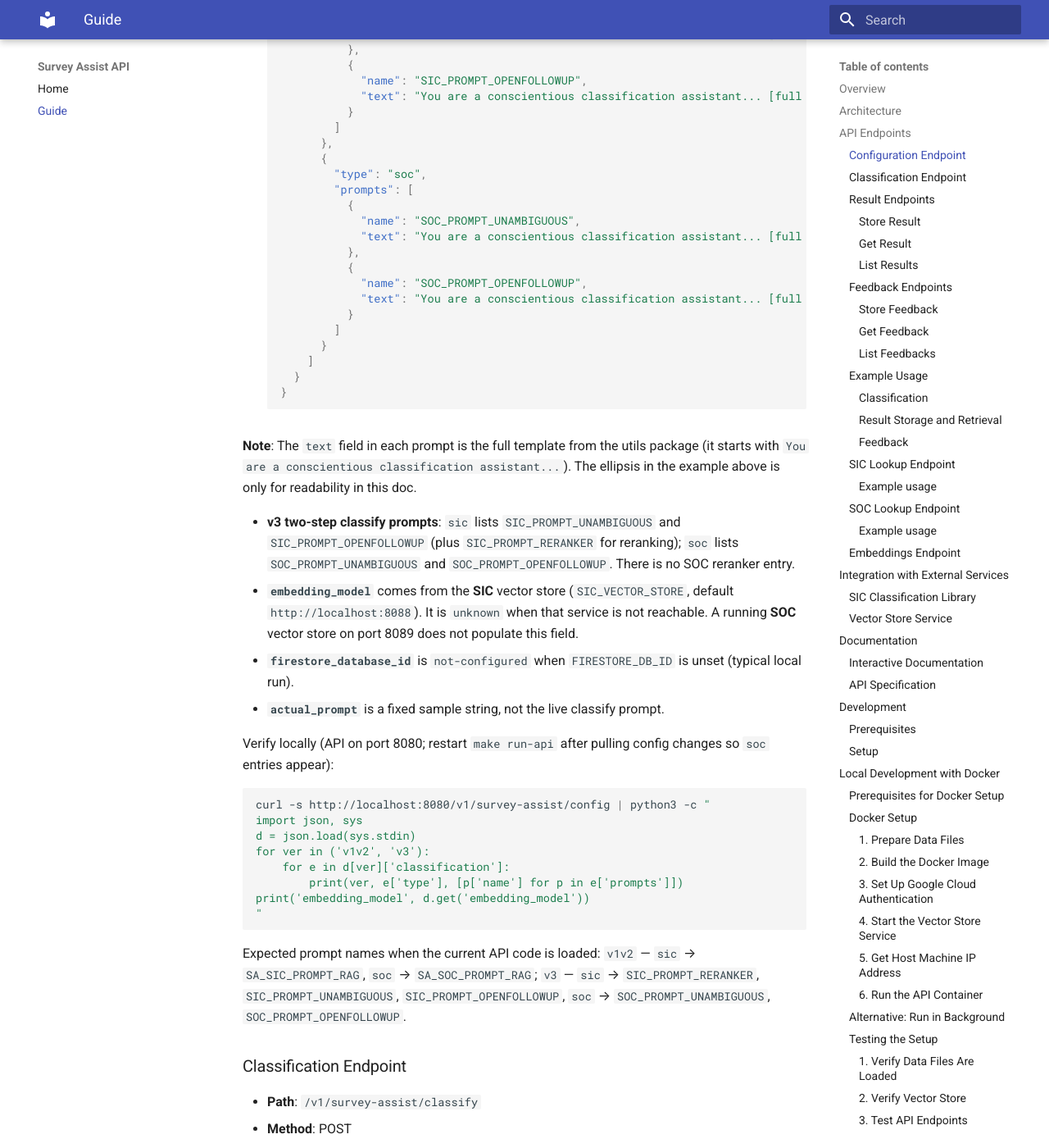
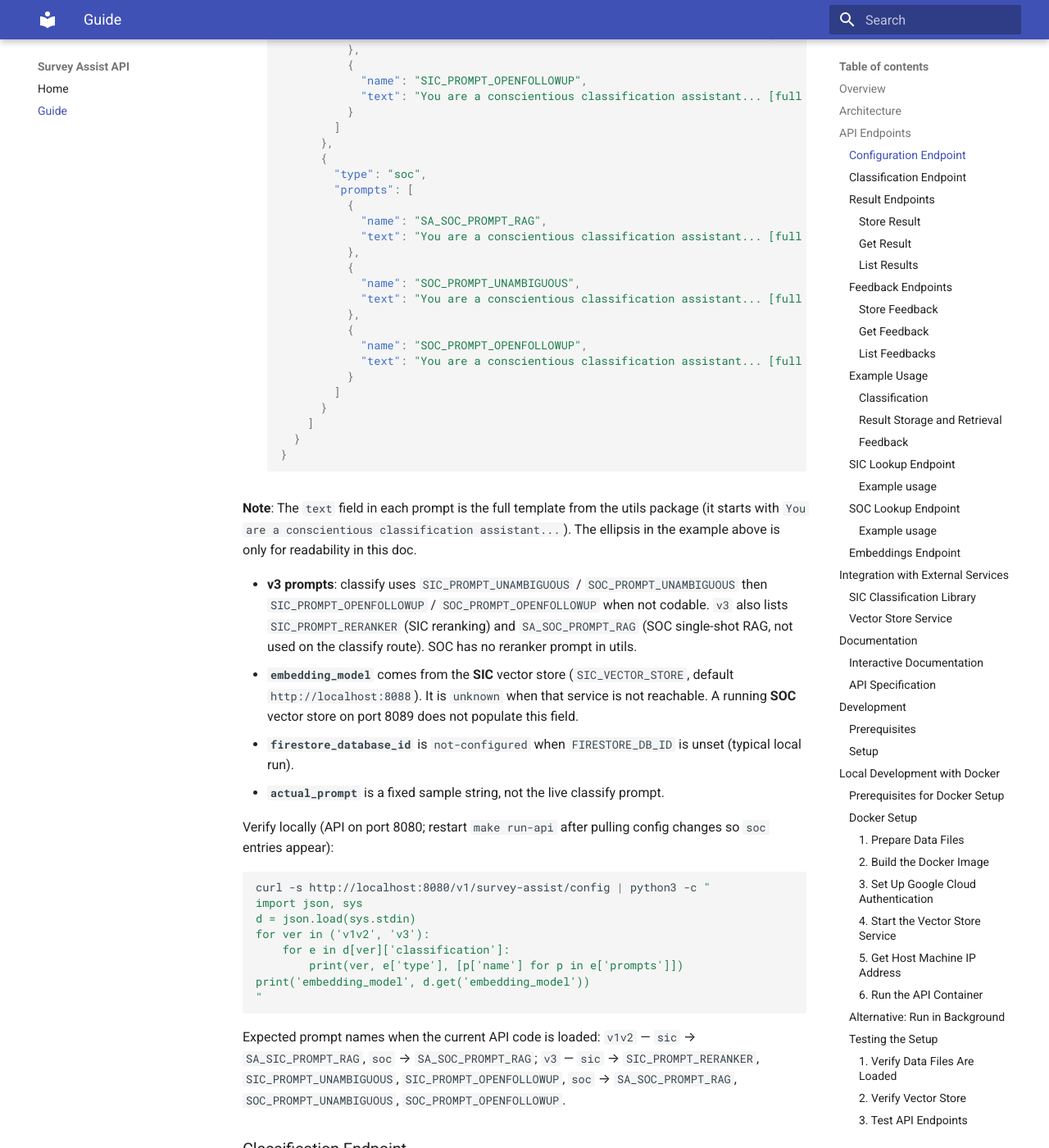
Before and after one commit to ONSdigital/survey-assist-api, an MkDocs documentation site: the page built from docs/guide.md, in a window 1280 px wide and 1400 px high, scrolled down 2106 px. Shown: the whole window at 82% size. Built offline with MkDocs 1.6.1 and Material for MkDocs 9.7.7, drawn with Linux system fonts in a browser that asks for light colours.

Commit message:
update guide config v3 example for SA_SOC_PROMPT_RAG on SOC - document three SOC v3 prompt names and clarify classify vs RAG usage

````diff
--- a/docs/guide.md
+++ b/docs/guide.md
@@ -87,6 +87,10 @@ The API is built using:
           "type": "soc",
           "prompts": [
             {
+              "name": "SA_SOC_PROMPT_RAG",
+              "text": "You are a conscientious classification assistant... [full prompt text]"
+            },
+            {
               "name": "SOC_PROMPT_UNAMBIGUOUS",
               "text": "You are a conscientious classification assistant... [full prompt text]"
             },
@@ -103,7 +107,7 @@ The API is built using:
 
   **Note**: The `text` field in each prompt is the full template from the utils package (it starts with `You are a conscientious classification assistant...`). The ellipsis in the example above is only for readability in this doc.
 
-  - **v3 two-step classify prompts**: `sic` lists `SIC_PROMPT_UNAMBIGUOUS` and `SIC_PROMPT_OPENFOLLOWUP` (plus `SIC_PROMPT_RERANKER` for reranking); `soc` lists `SOC_PROMPT_UNAMBIGUOUS` and `SOC_PROMPT_OPENFOLLOWUP`. There is no SOC reranker entry.
+  - **v3 prompts**: classify uses `SIC_PROMPT_UNAMBIGUOUS` / `SOC_PROMPT_UNAMBIGUOUS` then `SIC_PROMPT_OPENFOLLOWUP` / `SOC_PROMPT_OPENFOLLOWUP` when not codable. `v3` also lists `SIC_PROMPT_RERANKER` (SIC reranking) and `SA_SOC_PROMPT_RAG` (SOC single-shot RAG, not used on the classify route). SOC has no reranker prompt in utils.
   - **`embedding_model`** comes from the **SIC** vector store (`SIC_VECTOR_STORE`, default `http://localhost:8088`). It is `unknown` when that service is not reachable. A running **SOC** vector store on port 8089 does not populate this field.
   - **`firestore_database_id`** is `not-configured` when `FIRESTORE_DB_ID` is unset (typical local run).
   - **`actual_prompt`** is a fixed sample string, not the live classify prompt.
@@ -121,7 +125,7 @@ The API is built using:
   "
   ```
 
-  Expected prompt names when the current API code is loaded: `v1v2` — `sic` → `SA_SIC_PROMPT_RAG`, `soc` → `SA_SOC_PROMPT_RAG`; `v3` — `sic` → `SIC_PROMPT_RERANKER`, `SIC_PROMPT_UNAMBIGUOUS`, `SIC_PROMPT_OPENFOLLOWUP`, `soc` → `SOC_PROMPT_UNAMBIGUOUS`, `SOC_PROMPT_OPENFOLLOWUP`.
+  Expected prompt names when the current API code is loaded: `v1v2` — `sic` → `SA_SIC_PROMPT_RAG`, `soc` → `SA_SOC_PROMPT_RAG`; `v3` — `sic` → `SIC_PROMPT_RERANKER`, `SIC_PROMPT_UNAMBIGUOUS`, `SIC_PROMPT_OPENFOLLOWUP`, `soc` → `SA_SOC_PROMPT_RAG`, `SOC_PROMPT_UNAMBIGUOUS`, `SOC_PROMPT_OPENFOLLOWUP`.
 
 ### Classification Endpoint
 - **Path**: `/v1/survey-assist/classify`
````
